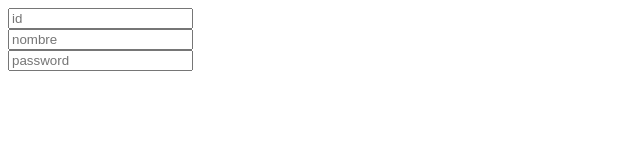
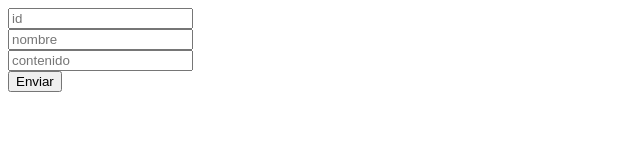
Before and after one commit to PabloMarin-33/examen-trimestral-lmgsi-2, a website: page public/index.html in a window 1280 px wide. Shown: the whole page, without its empty margins (0-640 px from the left). Drawn offline with Linux system fonts and the light colour scheme.

Commit message:
se crado la carpeta de public con script.js

```diff
--- a/index.html
+++ b/public/index.html
@@ -11,7 +11,9 @@
 
 <input type="number" id="id" placeholder="id"><br>
 <input type="text" id="nombre" placeholder="nombre"><br>
-<input type="text" id="password" placeholder="password"><br>
+<input type="text" id="contenido" placeholder="contenido"><br>
+
+<button>Enviar</button>
 
 
 </form>
```
Also changed, not shown: public/script.js (added).
